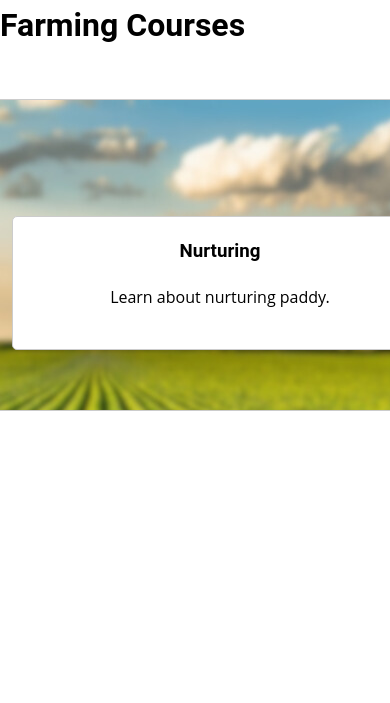
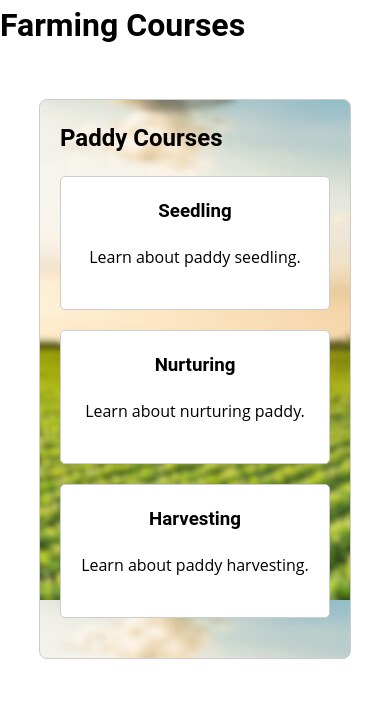
Before and after one commit to swagathreddy/agrotech, a Django app: page /courses/ in a window 390 px wide; the page is wider, and only the part inside the window is pictured. Shown: the part 141-844 px from the top of that part. Run offline with Django 4.2, Linux system fonts and the light colour scheme.

Commit message:
courses.html

```diff
--- a/templates/courses.html
+++ b/templates/courses.html
@@ -15,13 +15,14 @@
             border: 1px solid #ccc;
             display: block;
             padding: 60px;
-            width: 1400px;
+            max-width: 100%;
             border-radius: 8px;
             background-image: url('/static/images/bgimage.png');
         }
 
         .course-container {
             display: flex;
+            flex-wrap: wrap;
             justify-content: space-between;
             margin-top: 20px;
         }
@@ -34,12 +35,29 @@
             transition: background-color 0.3s ease;
             cursor: pointer;
             border-radius: 5px;
-            background-color:white;
-            margin-left: 20px;
+            background-color: white;
+            margin-bottom: 20px;
         }
 
         .course:hover {
             background-color: #e0e0e0;
+        }
+
+        /* Responsive styles */
+        @media (max-width: 992px) {
+            .course {
+                flex: 0 0 calc(50% - 10px);
+            }
+        }
+
+        @media (max-width: 576px) {
+            .course-section {
+                padding: 20px;
+            }
+
+            .course {
+                flex: 0 0 100%;
+            }
         }
     </style>
 </head>
```
